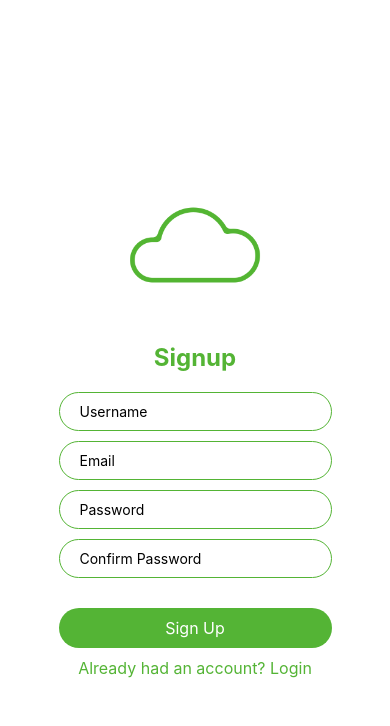
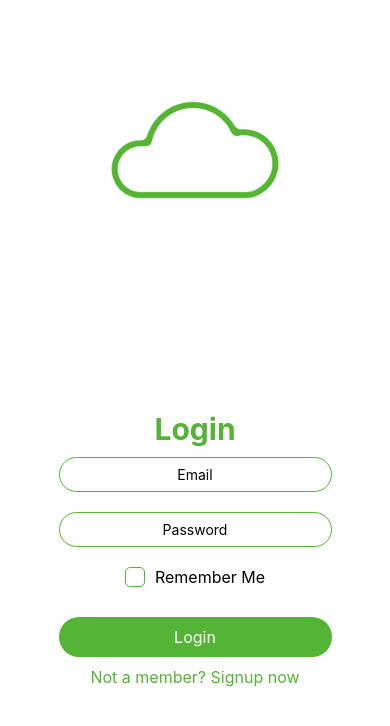
Before and after one commit to MHassaanAdil440/WeatherApp, a React Native app: screen /Login in a window 390 px wide. Shown: the top 726 px of the page. Built offline with nearby package versions, Linux system fonts and the light colour scheme.

Commit message:
firebase user authentication completed successfully

```diff
--- a/App.js
+++ b/App.js
@@ -1,20 +1,68 @@
+import React from "react";
+import { View, StyleSheet } from "react-native";
+import { NavigationContainer } from "@react-navigation/native";
+import { createStackNavigator } from "@react-navigation/stack";
 import { StatusBar } from "expo-status-bar";
-import { StyleSheet, Text, View } from "react-native";
+import Logsign from "./Screens/Logsign";
 import Login from "./Screens/Login";
-import Logsign from "./Screens/Logsign";
 import Signup from "./Screens/Signup";
+import MainApp from "./Screens/Mainscreen";
+
+const Stack = createStackNavigator();
 
 export default function App() {
   return (
-    <View style={styles.container}>
-      {/* <Text> App.js </Text> */}
-      {/* <Login /> */}
-      {/* <Logsign /> */}
-      <Signup />
+    <NavigationContainer>
+      <Stack.Navigator
+        initialRouteName="Logsign"
+        screenOptions={{ headerShown: false }}
+      >
+        <Stack.Screen name="Logsign" component={Logsign} />
+        <Stack.Screen name="Login" component={Login} />
+        <Stack.Screen name="Signup" component={Signup} />
+        <Stack.Screen name="Main" component={MainApp} />
+      </Stack.Navigator>
       <StatusBar style="auto" />
-    </View>
+    </NavigationContainer>
   );
 }
+
+// import React from 'react';
+// import { View, Text, TextInput, TouchableOpacity, Image, ImageBackground, Dimensions, StyleSheet } from 'react-native';
+// import { StatusBar } from 'expo-status-bar';
+// import { NavigationContainer } from '@react-navigation/native';
+// import { createStackNavigator } from '@react-navigation/stack';
+// import { initializeApp } from 'firebase/app';
+// import { getAuth, signInWithEmailAndPassword, createUserWithEmailAndPassword } from 'firebase/auth';
+
+// import Login from "./Screens/Login";
+// import Logsign from "./Screens/Logsign";
+// import Signup from "./Screens/Signup";
+
+// export default function App() {
+//   return (
+//     <NavigationContainer>
+//       <Stack.Navigator initialRouteName="Logsign">
+//         <Stack.Screen name="Logsign" component={Logsign} options={{ headerShown: false }} />
+//         <Stack.Screen name="Login" component={Login} options={{ headerShown: false }} />
+//         <Stack.Screen name="Signup" component={Signup} options={{ headerShown: false }} />
+//         <Stack.Screen name="Main" component={Main} options={{ headerShown: false }} />
+//       </Stack.Navigator>
+//     </NavigationContainer>
+//   );
+// }
+
+// export default function App() {
+//   return (
+//     <View style={styles.container}>
+//       {/* <Text> App.js </Text> */}
+//       <Logsign />
+//       {/* <Login /> */}
+//       {/* <Signup /> */}
+//       <StatusBar style="auto" />
+//     </View>
+//   );
+// }
 
 const styles = StyleSheet.create({
   container: {
--- a/Screens/Login.js
+++ b/Screens/Login.js
@@ -1,11 +1,34 @@
-import React from "react";
-import { StatusBar } from "expo-status-bar";
-import { View, StyleSheet, Text, Image, Dimensions, TextInput, TouchableOpacity } from "react-native";
+import React, { useState } from 'react';
+import { View, Text, TextInput, TouchableOpacity, Image, Dimensions, StyleSheet } from 'react-native';
+import { StatusBar } from 'expo-status-bar';
+import { signInWithEmailAndPassword } from 'firebase/auth';
+import { auth } from './Firebase'; // Assuming firebase.js is in the same directory
+// import { signInWithEmailAndPassword } from 'firebase/auth';
+// import { auth } from '../../firebase'; // Adjust the relative path based on the directory structure
+
+// Rest of the code
+
 
 const screenWidth = Dimensions.get("window").width;
 
-const Login = () => {
+const Login = ({ navigation }) => {
   const imagePath = require("../images/cloud.png");
+  const [email, setEmail] = useState('');
+  const [password, setPassword] = useState('');
+
+  const handleLogin = () => {
+    signInWithEmailAndPassword(auth, email, password)
+      .then(() => {
+        navigation.navigate('Main');
+      })
+      .catch(error => {
+        console.log(error);
+      });
+  };
+
+  const handleSignup = () => {
+    navigation.navigate('Signup');
+  };
 
   return (
     <View style={styles.container}>
@@ -14,16 +37,27 @@ const Login = () => {
       </View>
       <View style={styles.bottomView}>
         <Text style={styles.heading}>Login</Text>
-        <TextInput placeholder="Email" style={styles.textinput} />
-        <TextInput placeholder="Password" style={styles.textinput} secureTextEntry={true} />
+        <TextInput
+          placeholder="Email"
+          style={styles.textinput}
+          value={email}
+          onChangeText={text => setEmail(text)}
+        />
+        <TextInput
+          placeholder="Password"
+          style={styles.textinput}
+          secureTextEntry={true}
+          value={password}
+          onChangeText={text => setPassword(text)}
+        />
         <View style={styles.rememberMeContainer}>
           <TouchableOpacity style={styles.checkbox} />
           <Text style={styles.rememberMeText}>Remember Me</Text>
         </View>
-        <TouchableOpacity style={styles.loginButton}>
+        <TouchableOpacity style={styles.loginButton} onPress={handleLogin}>
           <Text style={styles.loginButtonText}>Login</Text>
         </TouchableOpacity>
-        <TouchableOpacity style={styles.signupButton}>
+        <TouchableOpacity style={styles.signupButton} onPress={handleSignup}>
           <Text style={styles.signupButtonText}>Not a member? Signup now</Text>
         </TouchableOpacity>
       </View>
@@ -31,6 +65,41 @@ const Login = () => {
     </View>
   );
 };
+
+// export default Login;
+
+// import React from "react";
+// import { StatusBar } from "expo-status-bar";
+// import { View, StyleSheet, Text, Image, Dimensions, TextInput, TouchableOpacity } from "react-native";
+
+
+// const Login = () => {
+//   const imagePath = require("../images/cloud.png");
+
+//   return (
+//     <View style={styles.container}>
+//       <View style={styles.topView}>
+//         <Image source={imagePath} style={styles.image} />
+//       </View>
+//       <View style={styles.bottomView}>
+//         <Text style={styles.heading}>Login</Text>
+//         <TextInput placeholder="Email" style={styles.textinput} />
+//         <TextInput placeholder="Password" style={styles.textinput} secureTextEntry={true} />
+//         <View style={styles.rememberMeContainer}>
+//           <TouchableOpacity style={styles.checkbox} />
+//           <Text style={styles.rememberMeText}>Remember Me</Text>
+//         </View>
+//         <TouchableOpacity style={styles.loginButton}>
+//           <Text style={styles.loginButtonText}>Login</Text>
+//         </TouchableOpacity>
+//         <TouchableOpacity style={styles.signupButton}>
+//           <Text style={styles.signupButtonText}>Not a member? Signup now</Text>
+//         </TouchableOpacity>
+//       </View>
+//       <StatusBar style="auto" />
+//     </View>
+//   );
+// };
 
 const styles = StyleSheet.create({
   container: {
--- a/Screens/Logsign.js
+++ b/Screens/Logsign.js
@@ -10,7 +10,15 @@ import {
 
 const screenWidth = Dimensions.get("window").width;
 
-const Logsign = () => {
+const Logsign = ({ navigation }) => {
+  const handleLogin = () => {
+    navigation.navigate('Login');
+  };
+
+  const handleSignup = () => {
+    navigation.navigate('Signup');
+  };
+
   return (
     <View style={styles.container}>
       <ImageBackground
@@ -23,10 +31,10 @@ const Logsign = () => {
             Stay connected to the latest weather updates with our intuitive
             login and signup options.
           </Text>
-          <TouchableOpacity style={styles.loginButton}>
+          <TouchableOpacity style={styles.loginButton} onPress={handleLogin}>
             <Text style={styles.loginButtonText}>Login</Text>
           </TouchableOpacity>
-          <TouchableOpacity style={styles.signupButton}>
+          <TouchableOpacity style={styles.signupButton} onPress={handleSignup}>
             <Text style={styles.signupButtonText}>Signup</Text>
           </TouchableOpacity>
         </View>
@@ -34,6 +42,32 @@ const Logsign = () => {
     </View>
   );
 };
+
+
+// const Logsign = () => {
+//   return (
+//     <View style={styles.container}>
+//       <ImageBackground
+//         source={require("../images/bgimg.png")}
+//         style={styles.image}
+//       >
+//         <View style={styles.contentContainer}>
+//           <Text style={styles.title}>Weather App</Text>
+//           <Text style={styles.description}>
+//             Stay connected to the latest weather updates with our intuitive
+//             login and signup options.
+//           </Text>
+//           <TouchableOpacity style={styles.loginButton}>
+//             <Text style={styles.loginButtonText}>Login</Text>
+//           </TouchableOpacity>
+//           <TouchableOpacity style={styles.signupButton}>
+//             <Text style={styles.signupButtonText}>Signup</Text>
+//           </TouchableOpacity>
+//         </View>
+//       </ImageBackground>
+//     </View>
+//   );
+// };
 
 const styles = StyleSheet.create({
   container: {
--- /dev/null
+++ b/Screens/Mainscreen.js
@@ -0,0 +1,22 @@
+import React from 'react';
+import { View, StyleSheet, Text, Image, Dimensions, TextInput, TouchableOpacity } from 'react-native';
+
+const MainApp = () => {
+    return(
+        <View style={styles.container}>
+            <Text> Main.js </Text>
+        </View>
+    );
+}
+
+const styles = StyleSheet.create({
+    container: {
+        flex: 1,
+        alignItems: 'center',
+        justifyContent: "center",
+        backgroundColor: '#fff',
+    }}
+
+    );
+
+export default MainApp;
--- a/Screens/Signup.js
+++ b/Screens/Signup.js
@@ -1,30 +1,112 @@
-import React from "react";
-import { StatusBar } from "expo-status-bar";
-import { View, StyleSheet, Text, Image, TextInput, TouchableOpacity, Dimensions } from "react-native";
+import React, { useState } from 'react';
+import { View, Text, TextInput, TouchableOpacity, Image, Dimensions, StyleSheet } from 'react-native';
+import { StatusBar } from 'expo-status-bar';
+import { createUserWithEmailAndPassword } from 'firebase/auth';
+import { auth } from './Firebase'; // Assuming firebase.js is in the same directory
+// import { signInWithEmailAndPassword } from 'firebase/auth';
+// import { auth } from '../../firebase'; // Adjust the relative path based on the directory structure
+
+// Rest of the code
+
 
 const screenWidth = Dimensions.get("window").width;
 
-const Signup = () => {
+const Signup = ({ navigation }) => {
   const imagePath = require("../images/cloud.png");
+  const [username, setUsername] = useState('');
+  const [email, setEmail] = useState('');
+  const [password, setPassword] = useState('');
+  const [confirmPassword, setConfirmPassword] = useState('');
+
+  const handleSignup = () => {
+    if (password !== confirmPassword) {
+      console.log('Passwords do not match');
+      return;
+    }
+
+    createUserWithEmailAndPassword(auth, email, password)
+      .then(() => {
+    navigation.navigate('Main');
+      })
+      .catch(error => {
+        console.log(error);
+      });
+  };
+
+  const handleLogin = () => {
+    navigation.navigate('Login');
+  };
 
   return (
     <View style={styles.container}>
       <Image source={imagePath} style={styles.image} />
       <Text style={styles.heading}>Signup</Text>
-      <TextInput placeholder="Username" style={styles.textInput} />
-      <TextInput placeholder="Email" style={styles.textInput} />
-      <TextInput placeholder="Password" secureTextEntry={true} style={styles.textInput} />
-      <TextInput placeholder="Confirm Password" secureTextEntry={true} style={styles.textInput} />
-      <TouchableOpacity style={styles.signupButton}>
+      <TextInput
+        placeholder="Username"
+        style={styles.textInput}
+        value={username}
+        onChangeText={text => setUsername(text)}
+      />
+      <TextInput
+        placeholder="Email"
+        style={styles.textInput}
+        value={email}
+        onChangeText={text => setEmail(text)}
+      />
+      <TextInput
+        placeholder="Password"
+        secureTextEntry={true}
+        style={styles.textInput}
+        value={password}
+        onChangeText={text => setPassword(text)}
+      />
+      <TextInput
+        placeholder="Confirm Password"
+        secureTextEntry={true}
+        style={styles.textInput}
+        value={confirmPassword}
+        onChangeText={text => setConfirmPassword(text)}
+      />
+      <TouchableOpacity style={styles.signupButton} onPress={handleSignup}>
         <Text style={styles.signupButtonText}>Sign Up</Text>
       </TouchableOpacity>
-      <TouchableOpacity style={styles.loginButton}>
-        <Text style={styles.loginButtonText}>Already had an account? Login</Text>
+      <TouchableOpacity style={styles.loginButton} onPress={handleLogin}>
+        <Text style={styles.loginButtonText}>Already have an account? Login</Text>
       </TouchableOpacity>
       <StatusBar style="auto" />
     </View>
   );
 };
+
+// export default Signup;
+
+
+// import React from "react";
+// import { StatusBar } from "expo-status-bar";
+// import { View, StyleSheet, Text, Image, TextInput, TouchableOpacity, Dimensions } from "react-native";
+
+
+// const Signup = () => {
+//   const imagePath = require("../images/cloud.png");
+
+//   return (
+//     <View style={styles.container}>
+//       <Image source={imagePath} style={styles.image} />
+//       <Text style={styles.heading}>Signup</Text>
+//       <TextInput placeholder="Username" style={styles.textInput} />
+//       <TextInput placeholder="Email" style={styles.textInput} />
+//       <TextInput placeholder="Password" secureTextEntry={true} style={styles.textInput} />
+//       <TextInput placeholder="Confirm Password" secureTextEntry={true} style={styles.textInput} />
+//       <TouchableOpacity style={styles.signupButton}>
+//         <Text style={styles.signupButtonText}>Sign Up</Text>
+//       </TouchableOpacity>
+//       <TouchableOpacity style={styles.loginButton}>
+//         <Text style={styles.loginButtonText}>Already had an account? Login</Text>
+//       </TouchableOpacity>
+//       <StatusBar style="auto" />
+//     </View>
+//   );
+// };
 
 const styles = StyleSheet.create({
   container: {
--- a/package.json
+++ b/package.json
@@ -10,12 +10,13 @@
   },
   "dependencies": {
     "@react-navigation/native": "^6.1.6",
+    "@react-navigation/stack": "^6.3.16",
     "@types/react-native": "^0.72.2",
     "expo": "~48.0.11",
     "expo-status-bar": "~1.4.4",
     "firebase": "^9.22.1",
     "react": "18.2.0",
-    "react-native": "0.71.6",
+    "react-native": "0.71.8",
     "react-native-safe-area-context": "4.5.0",
     "react-native-screens": "~3.20.0"
   },
```
Also changed, not shown: Screens/Firebase.js (renamed from Firebase.js), 1 other file (tests, documents, lock files or other folders).
